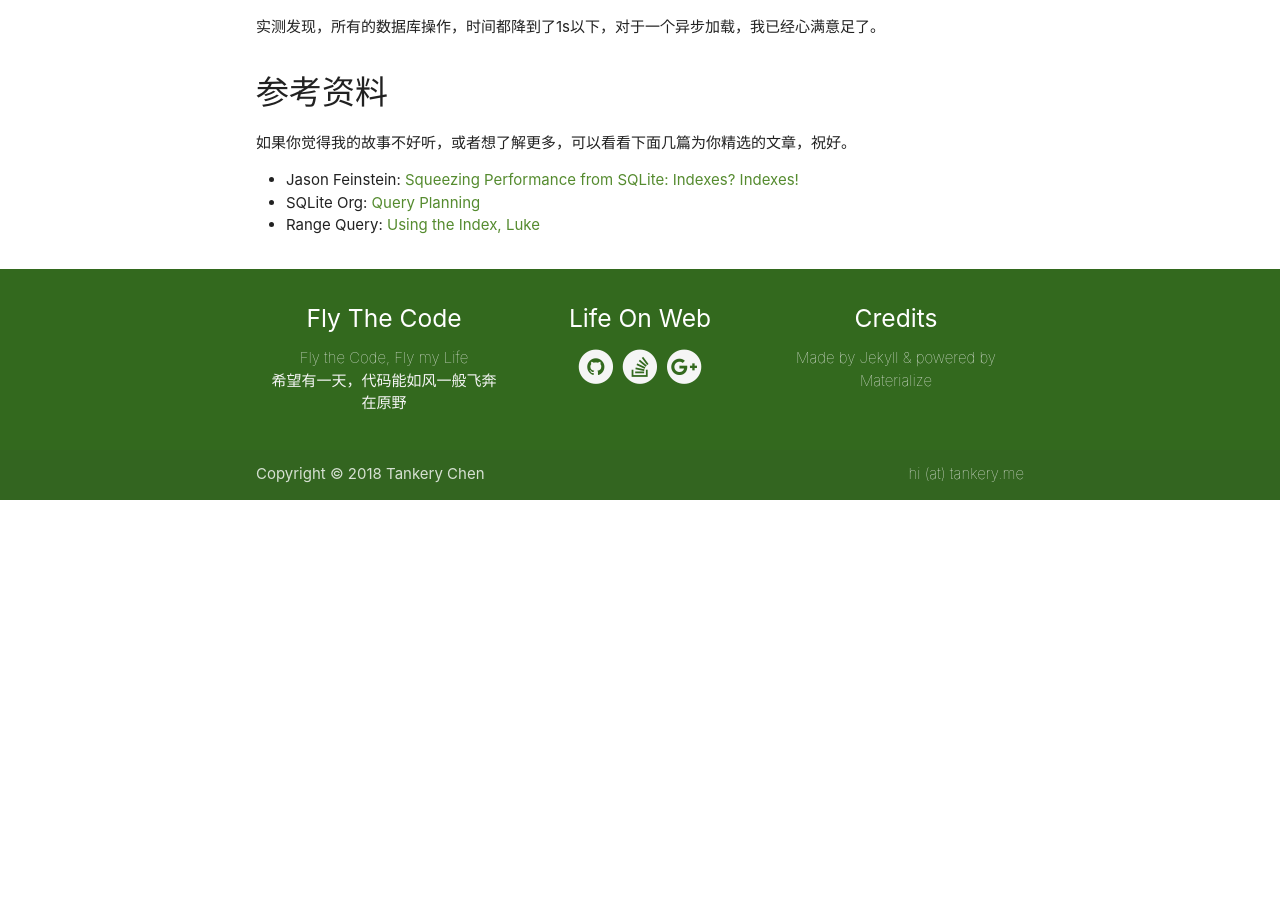
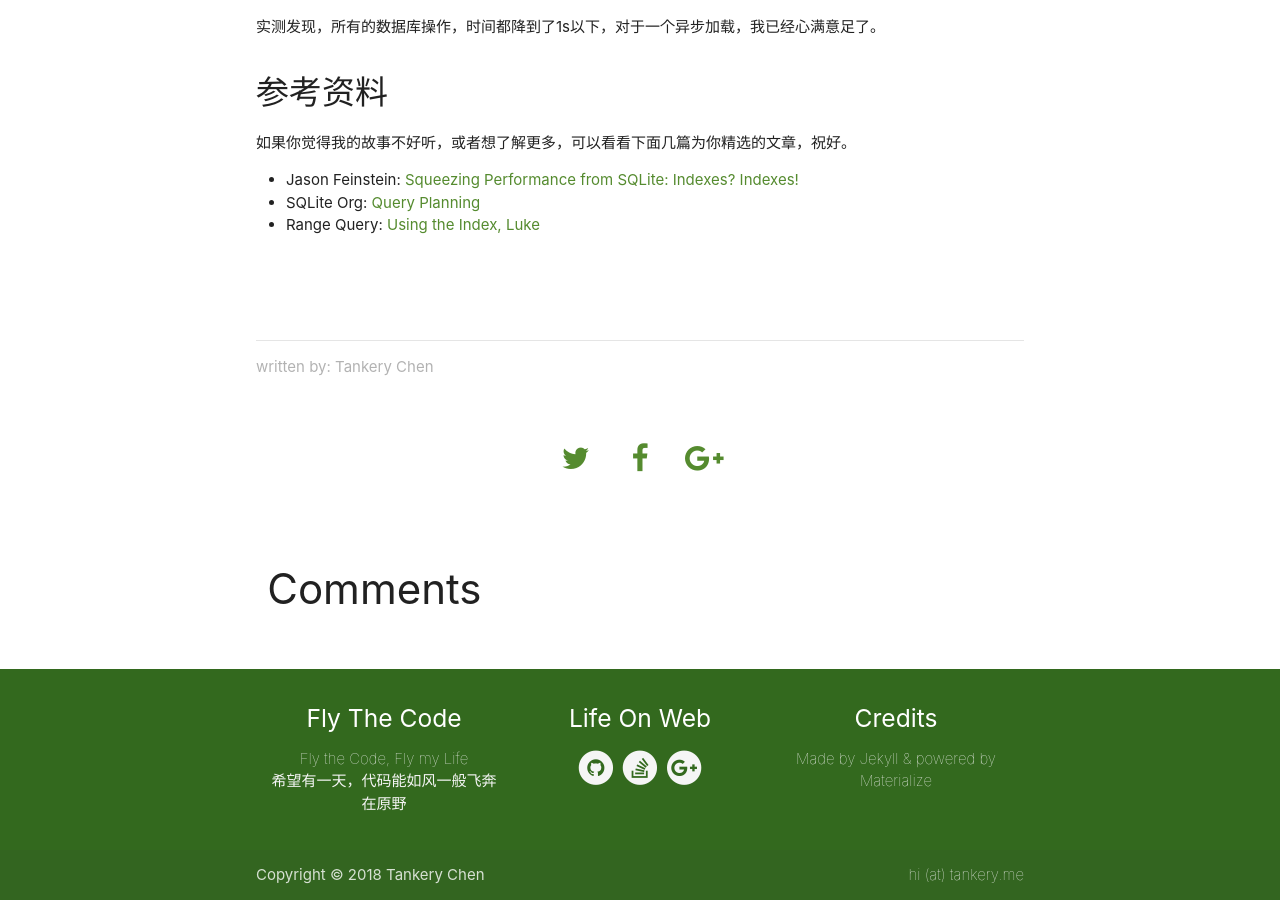
Before and after one commit to tankery/fly-the-code, a Jekyll site: the page built from _posts/2018-06-21-why-we-need-indexes-for-database.md, in a window 1280 px wide and 900 px high, scrolled down 7703 px. Built offline with Jekyll 4.4.1, drawn with Linux system fonts in a browser that asks for light colours; comment, search, counter and statistics services are not loaded; before the commit the page ends 8203 px from its top, so only the background shows below that.

Commit message:
Add post footer.

```diff
--- /dev/null
+++ b/_includes/comments.html
@@ -0,0 +1,26 @@
+<section class="post-comments row">
+    <div class="col s12">
+        <h1 class="comments-header">Comments</h1>
+        <div id="disqus_thread"></div>
+        <script type="text/javascript">
+            /* * * CONFIGURATION VARIABLES: EDIT BEFORE PASTING INTO YOUR WEBPAGE * * */
+            var disqus_shortname = '{{ site.disqus_shortname }}'; // required: replace example with your forum shortname
+
+            /* * * DON'T EDIT BELOW THIS LINE * * */
+            (function() {
+                var dsq = document.createElement('script'); dsq.type = 'text/javascript'; dsq.async = true;
+                dsq.src = '//' + disqus_shortname + '.disqus.com/embed.js';
+                (document.getElementsByTagName('head')[0] || document.getElementsByTagName('body')[0]).appendChild(dsq);
+            })();
+
+            /* * * DON'T EDIT BELOW THIS LINE * * */
+            (function () {
+                var s = document.createElement('script'); s.async = true;
+                s.type = 'text/javascript';
+                s.src = '//' + disqus_shortname + '.disqus.com/count.js';
+                (document.getElementsByTagName('HEAD')[0] || document.getElementsByTagName('BODY')[0]).appendChild(s);
+            }());
+        </script>
+        <noscript>Please enable JavaScript to view the <a href="http://disqus.com/?ref_noscript">comments powered by Disqus.</a></noscript>
+    </div>
+</section>
--- /dev/null
+++ b/_includes/share.html
@@ -0,0 +1,16 @@
+<div class="row center">
+    <section class="post-share">
+        <a class="twitter-icon" href="https://twitter.com/intent/tweet?text=&quot;{{ page.title }}&quot;%20{{ site.url }}{{ site.baseurl }}{{ page.url }}"
+            onclick="window.open(this.href, 'twitter-share', 'width=550,height=235');return false;" title="Share on Twitter">
+            <i class="fa fa-twitter"></i>
+        </a>
+        <a class="facebook-icon" href="https://www.facebook.com/sharer/sharer.php?u={{ site.url }}{{ site.baseurl }}{{ page.url }}"
+            onclick="window.open(this.href, 'facebook-share','width=580,height=296');return false;" title="Share on Facebook">
+            <i class="fa fa-facebook"></i>
+        </a>
+        <a class="google-icon" href="https://plus.google.com/share?url={{ site.url }}{{ site.baseurl }}{{ page.url }}"
+           onclick="window.open(this.href, 'google-plus-share', 'width=490,height=530');return false;" title="Share on Google+">
+            <i class="fa fa-google-plus"></i>
+        </a>
+    </section>
+</div>
--- /dev/null
+++ b/_includes/signature.html
@@ -0,0 +1,6 @@
+<div class="post-signature row">
+    <section class="col s12">
+        <hr>
+        <p>written by: {{ site.owner.name }}</p>
+    </section>
+</div>
--- a/_layouts/post.html
+++ b/_layouts/post.html
@@ -24,4 +24,15 @@ styles: ['post']
   <div class="post-content container">
     {{ content }}
   </div>
+
+  <div class="post-footer container">
+
+    {% include signature.html %}
+
+    {% include share.html %}
+
+    {% if site.disqus_shortname and page.comments == true %}
+      {% include comments.html %}
+    {% endif %}
+  </div>
 </div>
--- a/_sass/_post.scss
+++ b/_sass/_post.scss
@@ -102,4 +102,33 @@
     }
   }
 
+  .post-footer {
+    margin: 96px auto 32px auto;
+  }
+
+  .post-signature {
+    .col {
+      padding: 0;
+    }
+    hr {
+      border-color: rgba(0,0,0,0.1);
+      border-width: 1px 0 0 0;
+    }
+    p {
+      color: rgba(0,0,0,0.3);
+    }
+  }
+
+  .post-share .fa {
+    margin: 2rem auto;
+    font-size: 2rem;
+    min-width: 4rem;
+  }
+
+  .post-comments {
+    h1 {
+      font-size: 2.8rem;
+    }
+  }
+
 }
```
